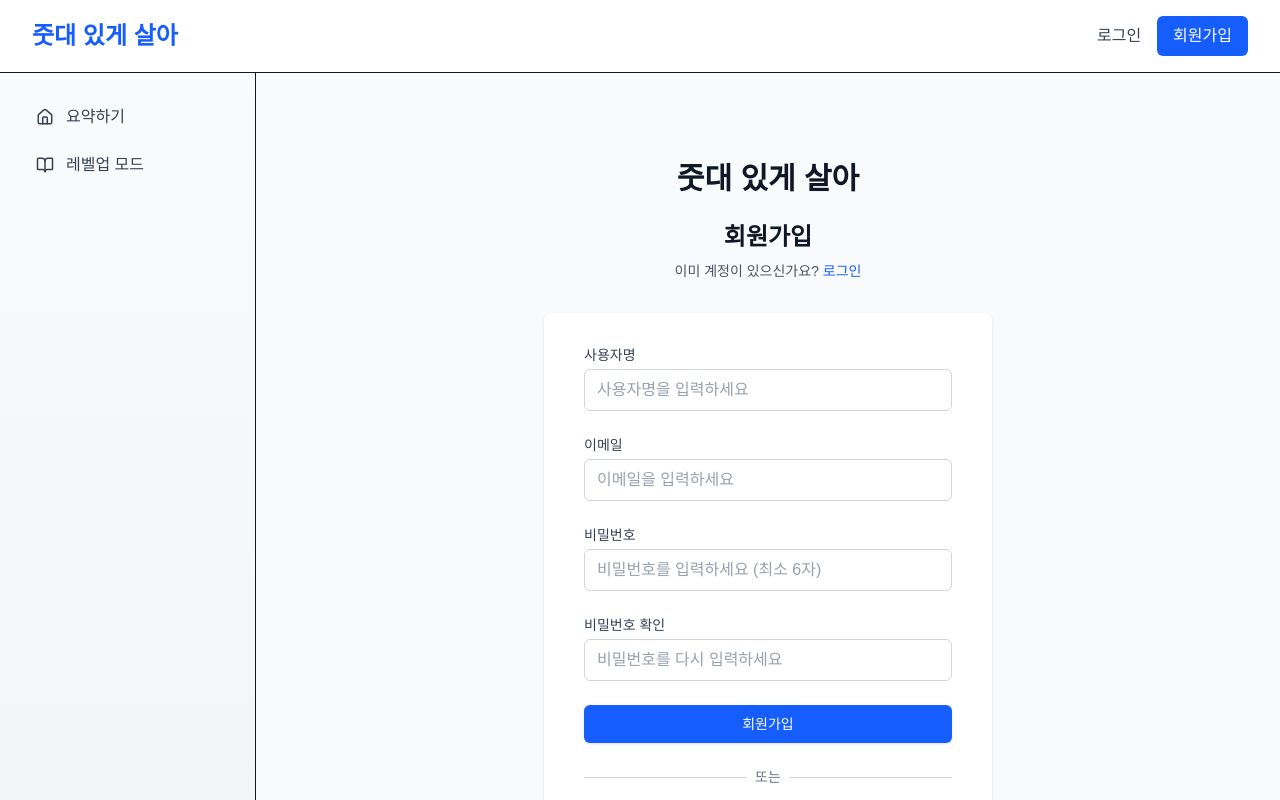
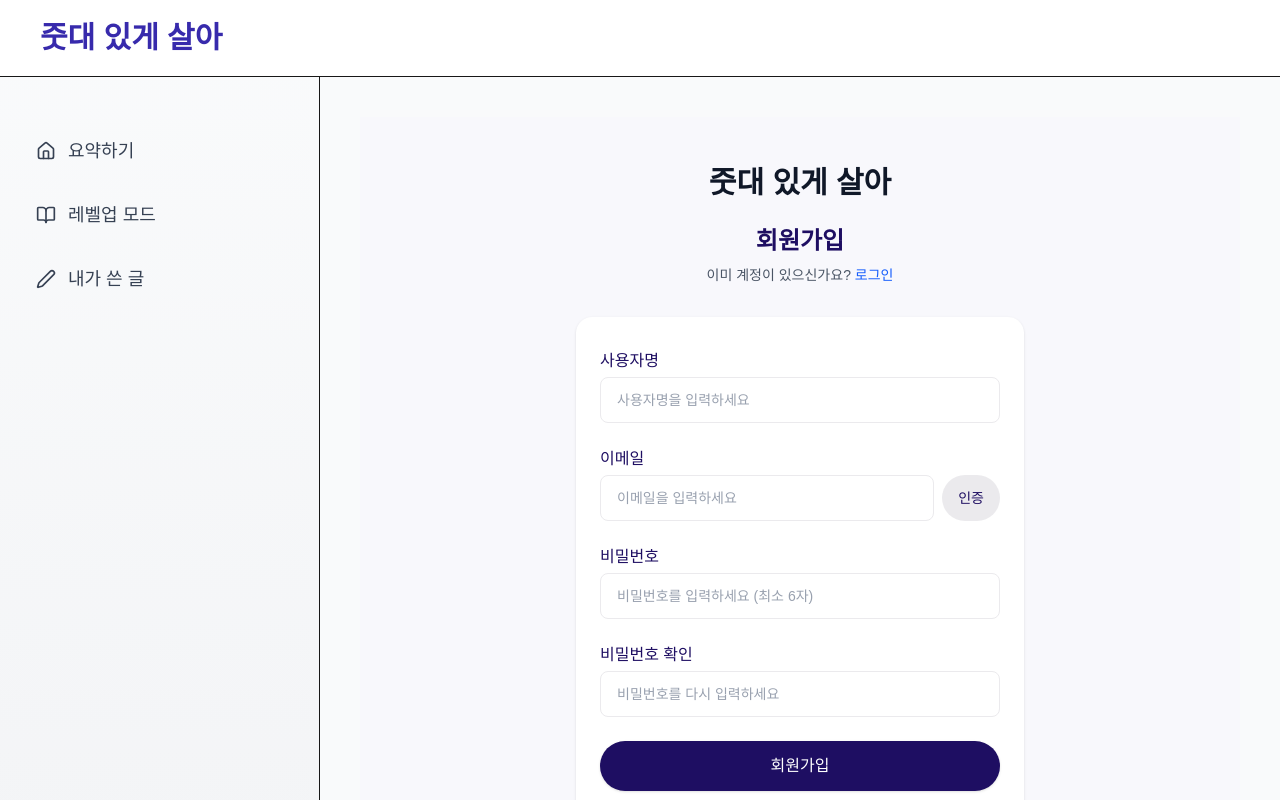
Before and after one commit to kpre1/jutdae-project, a Next.js app: page /register in a window 1280 px wide. Shown: the top 800 px of the page. Built offline with nearby package versions, Linux system fonts and the light colour scheme; no server answers.

Commit message:
기능추가

```diff
--- a/src/app/layout.tsx
+++ b/src/app/layout.tsx
@@ -1,43 +1,39 @@
 'use client'
 
-import type { Metadata } from "next";
 import { Geist, Geist_Mono } from "next/font/google";
 import "./globals.css";
 import Link from "next/link";
-import { Home, BookOpen } from "lucide-react";
+import { Home, BookOpen, Pen } from "lucide-react";
 import { useEffect, useState } from 'react';
 import { supabase } from '@/lib/supabase';
 import type { User } from '@supabase/supabase-js';
 
-const geistSans = Geist({
-  variable: "--font-geist-sans",
-  subsets: ["latin"],
-});
+const geistSans = Geist({ variable: "--font-geist-sans", subsets: ["latin"] });
+const geistMono = Geist_Mono({ variable: "--font-geist-mono", subsets: ["latin"] });
 
-const geistMono = Geist_Mono({
-  variable: "--font-geist-mono",
-  subsets: ["latin"],
-});
-
-export default function RootLayout({
-  children,
-}: Readonly<{
-  children: React.ReactNode;
-}>) {
+export default function RootLayout({ children }: { children: React.ReactNode }) {
   const [user, setUser] = useState<User | null>(null);
+  const [myPosts, setMyPosts] = useState<any[]>([]);
   const [loading, setLoading] = useState(true);
 
   useEffect(() => {
-    // 현재 사용자 확인
-    const getUser = async () => {
+    const fetchUserAndPosts = async () => {
       const { data: { user } } = await supabase.auth.getUser();
       setUser(user);
+
+      if (user) {
+        const { data } = await supabase
+          .from('news')
+          .select('news_id, title')
+          .eq('author_email', user.email)
+          .order('published_at', { ascending: false });
+        setMyPosts(data || []);
+      }
+
       setLoading(false);
     };
+    fetchUserAndPosts();
 
-    getUser();
-
-    // 인증 상태 변경 리스너
     const { data: { subscription } } = supabase.auth.onAuthStateChange(
       (event, session) => {
         setUser(session?.user ?? null);
@@ -54,73 +50,68 @@ export default function RootLayout({
 
   return (
     <html lang="en">
-      <body
-        className={`${geistSans.variable} ${geistMono.variable} antialiased`}
-      >
-        {/* 네비게이션 바 */}
+      <body className={`${geistSans.variable} ${geistMono.variable} antialiased text-base sm:text-lg`}>
         <nav className="bg-white shadow-sm border-b">
-          <div className="max-w-7xl mx-auto px-4 sm:px-6 lg:px-8">
-            <div className="flex justify-between items-center py-4">
-              <div className="flex items-center space-x-4">
-                <Link href="/" className="text-2xl font-bold text-blue-600">
-                  줏대 있게 살아
-                </Link>
-              </div>
-              <div className="flex items-center space-x-4">
-                {loading ? (
-                  <div className="text-gray-500">로딩중...</div>
-                ) : user ? (
-                  // 로그인된 상태
-                  <>
-                    <span className="text-gray-700">
-                      안녕하세요, {user.user_metadata?.name || user.email}님!
-                    </span>
-                    <button
-                      onClick={handleLogout}
-                      className="text-gray-700 hover:text-blue-600"
-                    >
-                      로그아웃
-                    </button>
-                  </>
-                ) : (
-                  // 로그인되지 않은 상태
-                  <>
-                    <Link href="/login" className="text-gray-700 hover:text-blue-600">
-                      로그인
-                    </Link>
-                    <Link
-                      href="/register"
-                      className="bg-blue-600 text-white px-4 py-2 rounded-md hover:bg-blue-700"
-                    >
-                      회원가입
-                    </Link>
-                  </>
-                )}
-              </div>
+          <div className="max-w-7xl mx-auto px-6 sm:px-8 lg:px-10">
+            <div className="flex justify-between items-center py-5">
+              <Link href="/" className="text-2xl sm:text-3xl font-bold text-indigo-800">
+                줏대 있게 살아
+              </Link>
             </div>
           </div>
         </nav>
 
-        {/* 전체 레이아웃 */}
         <div className="flex">
           {/* 사이드바 */}
-          <aside className="w-64 bg-gradient-to-b from-gray-50 to-gray-100 h-screen p-6 border-r sticky top-0">
-            <nav className="space-y-2">
+          <aside className="w-72 sm:w-80 bg-gradient-to-b from-gray-50 to-gray-100 h-screen p-6 border-r sticky top-0 flex flex-col">
+             {/* 프로필 영역 (사이드바 맨 아래) */}
+            {user && (
+              <div className="text-center mt-auto">
+                <div className="w-20 h-20 mx-auto rounded-full bg-indigo-100 flex items-center justify-center text-indigo-700 font-bold text-xl">
+                  {user.user_metadata?.name?.charAt(0) || user.email?.charAt(0)}
+                </div>
+                <p className="mt-2 font-medium text-gray-700">{user.user_metadata?.name || user.email}</p>
+                <p className="text-gray-500 text-sm">{user.email}</p>
+                <button
+                  onClick={handleLogout}
+                  className="mt-3 px-3 py-1 text-sm rounded border text-gray-700 hover:text-indigo-600"
+                >
+                  로그아웃
+                </button>
+              </div>
+            )}
+
+            <div className="h-6"></div>
+            {/* 메뉴 영역 */}
+           <nav className="space-y-3 flex-2">
               <Link
                 href="/"
-                className="flex items-center space-x-3 px-3 py-2 rounded-lg text-gray-700 hover:bg-blue-100 hover:text-blue-700 transition"
+                className="flex items-center space-x-3 px-3 py-3 rounded-lg text-gray-700 hover:bg-indigo-100 hover:text-indigo-800 transition"
               >
-                <Home size={18} />
-                <span>요약하기</span>
+                <Home size={20} />
+                <span className="font-medium">요약하기</span>
               </Link>
+
               <Link
                 href="/levelup"
-                className="flex items-center space-x-3 px-3 py-2 rounded-lg text-gray-700 hover:bg-blue-100 hover:text-blue-700 transition"
+                className="flex items-center space-x-3 px-3 py-3 rounded-lg text-gray-700 hover:bg-indigo-100 hover:text-indigo-800 transition"
               >
-                <BookOpen size={18} />
-                <span>레벨업 모드</span>
+                <BookOpen size={20} />
+                <span className="font-medium">레벨업 모드</span>
               </Link>
+
+               <Link
+                href="/levelup"
+                className="flex items-center space-x-3 px-3 py-3 rounded-lg text-gray-700 hover:bg-indigo-100 hover:text-indigo-800 transition"
+              >
+                <Pen size={20} />
+                <span className="font-medium">내가 쓴 글</span>
+              </Link>
+
+
             </nav>
+
+
           </aside>
 
           {/* 본문 영역 */}
--- a/src/app/login/page.tsx
+++ b/src/app/login/page.tsx
@@ -36,14 +36,17 @@ export default function LoginPage() {
   };
 
 return (
-    <div className="min-h-screen bg-gray-50 flex flex-col justify-center py-12 sm:px-6 lg:px-8">
+  <div className="min-h-screen bg-[#F8F8FC] flex flex-col justify-center py-12 sm:px-6 lg:px-8">
     <div className="sm:mx-auto sm:w-full sm:max-w-md">
       <div className="text-center">
         <h1 className="text-3xl font-bold text-gray-900">줏대 있게 살아</h1>
         <h2 className="mt-6 text-2xl font-bold text-gray-900">로그인</h2>
         <p className="mt-2 text-sm text-gray-600">
-            계정이 없으신가요?{' '}
-            <Link href="/register" className="text-blue-600 hover:text-blue-500">
+          계정이 없으신가요?{" "}
+          <Link
+            href="/register"
+            className="text-blue-600 hover:text-blue-500"
+          >
             회원가입
           </Link>
         </p>
@@ -51,10 +54,13 @@ export default function LoginPage() {
     </div>
 
     <div className="mt-8 sm:mx-auto sm:w-full sm:max-w-md">
-        <div className="bg-white py-8 px-4 shadow sm:rounded-lg sm:px-10">
+      <div className="bg-white py-8 px-6 shadow sm:rounded-lg">
         <form className="space-y-6" onSubmit={handleLogin}>
           <div>
-              <label htmlFor="email" className="block text-sm font-medium text-gray-700">
+            <label
+              htmlFor="email"
+              className="block text-sm font-medium text-gray-700"
+            >
               이메일
             </label>
             <div className="mt-1">
@@ -65,14 +71,17 @@ export default function LoginPage() {
                 required
                 value={email}
                 onChange={(e) => setEmail(e.target.value)}
-                  className="appearance-none block w-full px-3 py-2 border border-gray-300 rounded-md placeholder-gray-400 focus:outline-none focus:ring-blue-500 focus:border-blue-500"
+                className="appearance-none block w-full px-4 py-3 border border-[#EBEAED] rounded-full placeholder-gray-400 focus:outline-none focus:ring-[#1E0E62] focus:border-[#1E0E62] text-sm"
                 placeholder="이메일을 입력하세요"
               />
             </div>
           </div>
 
           <div>
-              <label htmlFor="password" className="block text-sm font-medium text-gray-700">
+            <label
+              htmlFor="password"
+              className="block text-sm font-medium text-gray-700"
+            >
               비밀번호
             </label>
             <div className="mt-1">
@@ -83,7 +92,7 @@ export default function LoginPage() {
                 required
                 value={password}
                 onChange={(e) => setPassword(e.target.value)}
-                  className="appearance-none block w-full px-3 py-2 border border-gray-300 rounded-md placeholder-gray-400 focus:outline-none focus:ring-blue-500 focus:border-blue-500"
+                className="appearance-none block w-full px-4 py-3 border border-[#EBEAED] rounded-full placeholder-gray-400 focus:outline-none focus:ring-[#1E0E62] focus:border-[#1E0E62] text-sm"
                 placeholder="비밀번호를 입력하세요"
               />
             </div>
@@ -99,9 +108,9 @@ export default function LoginPage() {
             <button
               type="submit"
               disabled={loading}
-                className="w-full flex justify-center py-2 px-4 border border-transparent rounded-md shadow-sm text-sm font-medium text-white bg-blue-600 hover:bg-blue-700 focus:outline-none focus:ring-2 focus:ring-offset-2 focus:ring-blue-500 disabled:opacity-50"
+              className="w-full flex justify-center py-3 px-4 border border-transparent rounded-full shadow-sm text-base font-medium text-white bg-[#1E0E62] hover:bg-[#150A45] focus:outline-none focus:ring-2 focus:ring-offset-2 focus:ring-[#1E0E62] disabled:opacity-50"
             >
-                {loading ? '로그인 중...' : '로그인'}
+              {loading ? "로그인 중..." : "로그인"}
             </button>
           </div>
         </form>
@@ -117,10 +126,7 @@ export default function LoginPage() {
           </div>
 
           <div className="mt-6 text-center">
-              <Link
-                href="/"
-                className="text-blue-600 hover:text-blue-500 text-sm"
-              >
+            <Link href="/" className="text-blue-600 hover:text-blue-500 text-sm">
               홈으로 돌아가기
             </Link>
           </div>
@@ -129,4 +135,5 @@ export default function LoginPage() {
     </div>
   </div>
 );
+
 }
--- a/src/app/register/page.tsx
+++ b/src/app/register/page.tsx
@@ -66,13 +66,13 @@ export default function RegisterPage() {
   };
 
 return (
-    <div className="min-h-screen bg-gray-50 flex flex-col justify-center py-12 sm:px-6 lg:px-8">
+  <div className="min-h-screen bg-[#F8F8FC] flex flex-col justify-center py-12 sm:px-6 lg:px-8">
     <div className="sm:mx-auto sm:w-full sm:max-w-md">
       <div className="text-center">
         <h1 className="text-3xl font-bold text-gray-900">줏대 있게 살아</h1>
-          <h2 className="mt-6 text-2xl font-bold text-gray-900">회원가입</h2>
+        <h2 className="mt-6 text-2xl font-bold text-[#1E0E62]">회원가입</h2>
         <p className="mt-2 text-sm text-gray-600">
-            이미 계정이 있으신가요?{' '}
+          이미 계정이 있으신가요?{" "}
           <Link href="/login" className="text-blue-600 hover:text-blue-500">
             로그인
           </Link>
@@ -81,10 +81,11 @@ export default function RegisterPage() {
     </div>
 
     <div className="mt-8 sm:mx-auto sm:w-full sm:max-w-md">
-        <div className="bg-white py-8 px-4 shadow sm:rounded-lg sm:px-10">
+      <div className="bg-white py-8 px-6 shadow sm:rounded-2xl">
         <form className="space-y-6" onSubmit={handleRegister}>
+          {/* 사용자명 */}
           <div>
-              <label htmlFor="username" className="block text-sm font-medium text-gray-700">
+            <label htmlFor="username" className="block text-base font-medium text-[#1E0E62]">
               사용자명
             </label>
             <div className="mt-1">
@@ -95,17 +96,18 @@ export default function RegisterPage() {
                 required
                 value={username}
                 onChange={(e) => setUsername(e.target.value)}
-                  className="appearance-none block w-full px-3 py-2 border border-gray-300 rounded-md placeholder-gray-400 focus:outline-none focus:ring-blue-500 focus:border-blue-500"
+                className="appearance-none block w-full px-4 py-3 border border-[#EBEAED] rounded-lg placeholder-gray-400 focus:outline-none focus:ring-[#1E0E62] focus:border-[#1E0E62] text-sm"
                 placeholder="사용자명을 입력하세요"
               />
             </div>
           </div>
 
+          {/* 이메일 */}
           <div>
-              <label htmlFor="email" className="block text-sm font-medium text-gray-700">
+            <label htmlFor="email" className="block text-base font-medium text-[#1E0E62]">
               이메일
             </label>
-              <div className="mt-1">
+            <div className="mt-1 flex space-x-2">
               <input
                 id="email"
                 name="email"
@@ -113,14 +115,21 @@ export default function RegisterPage() {
                 required
                 value={email}
                 onChange={(e) => setEmail(e.target.value)}
-                  className="appearance-none block w-full px-3 py-2 border border-gray-300 rounded-md placeholder-gray-400 focus:outline-none focus:ring-blue-500 focus:border-blue-500"
+                className="flex-1 appearance-none block w-full px-4 py-3 border border-[#EBEAED] rounded-lg placeholder-gray-400 focus:outline-none focus:ring-[#1E0E62] focus:border-[#1E0E62] text-sm"
                 placeholder="이메일을 입력하세요"
               />
+              <button
+                type="button"
+                className="px-4 py-2 bg-[#EBEAED] text-[#1E0E62] text-sm font-medium rounded-full"
+              >
+                인증
+              </button>
             </div>
           </div>
 
+          {/* 비밀번호 */}
           <div>
-              <label htmlFor="password" className="block text-sm font-medium text-gray-700">
+            <label htmlFor="password" className="block text-base font-medium text-[#1E0E62]">
               비밀번호
             </label>
             <div className="mt-1">
@@ -131,14 +140,15 @@ export default function RegisterPage() {
                 required
                 value={password}
                 onChange={(e) => setPassword(e.target.value)}
-                  className="appearance-none block w-full px-3 py-2 border border-gray-300 rounded-md placeholder-gray-400 focus:outline-none focus:ring-blue-500 focus:border-blue-500"
+                className="appearance-none block w-full px-4 py-3 border border-[#EBEAED] rounded-lg placeholder-gray-400 focus:outline-none focus:ring-[#1E0E62] focus:border-[#1E0E62] text-sm"
                 placeholder="비밀번호를 입력하세요 (최소 6자)"
               />
             </div>
           </div>
 
+          {/* 비밀번호 확인 */}
           <div>
-              <label htmlFor="confirmPassword" className="block text-sm font-medium text-gray-700">
+            <label htmlFor="confirmPassword" className="block text-base font-medium text-[#1E0E62]">
               비밀번호 확인
             </label>
             <div className="mt-1">
@@ -149,31 +159,32 @@ export default function RegisterPage() {
                 required
                 value={confirmPassword}
                 onChange={(e) => setConfirmPassword(e.target.value)}
-                  className="appearance-none block w-full px-3 py-2 border border-gray-300 rounded-md placeholder-gray-400 focus:outline-none focus:ring-blue-500 focus:border-blue-500"
+                className="appearance-none block w-full px-4 py-3 border border-[#EBEAED] rounded-lg placeholder-gray-400 focus:outline-none focus:ring-[#1E0E62] focus:border-[#1E0E62] text-sm"
                 placeholder="비밀번호를 다시 입력하세요"
               />
             </div>
           </div>
 
+          {/* 오류 / 성공 메시지 */}
           {error && (
             <div className="bg-red-50 border border-red-200 rounded-md p-3">
               <p className="text-sm text-red-600">{error}</p>
             </div>
           )}
-
           {success && (
             <div className="bg-green-50 border border-green-200 rounded-md p-3">
               <p className="text-sm text-green-600">{success}</p>
             </div>
           )}
 
+          {/* 회원가입 버튼 */}
           <div>
             <button
               type="submit"
               disabled={loading}
-                className="w-full flex justify-center py-2 px-4 border border-transparent rounded-md shadow-sm text-sm font-medium text-white bg-blue-600 hover:bg-blue-700 focus:outline-none focus:ring-2 focus:ring-offset-2 focus:ring-blue-500 disabled:opacity-50"
+              className="w-full flex justify-center py-3 px-4 border border-transparent rounded-full shadow-sm text-base font-medium text-white bg-[#1E0E62] hover:bg-[#150A45] focus:outline-none focus:ring-2 focus:ring-offset-2 focus:ring-[#1E0E62] disabled:opacity-50"
             >
-                {loading ? '회원가입 중...' : '회원가입'}
+              {loading ? "회원가입 중..." : "회원가입"}
             </button>
           </div>
         </form>
@@ -189,10 +200,7 @@ export default function RegisterPage() {
           </div>
 
           <div className="mt-6 text-center">
-              <Link
-                href="/"
-                className="text-blue-600 hover:text-blue-500 text-sm"
-              >
+            <Link href="/" className="text-blue-600 hover:text-blue-500 text-sm">
               홈으로 돌아가기
             </Link>
           </div>
```
Also changed, not shown: src/app/page.tsx (+49 -28 lines). Lines whose indentation alone changed are shown as unchanged.
